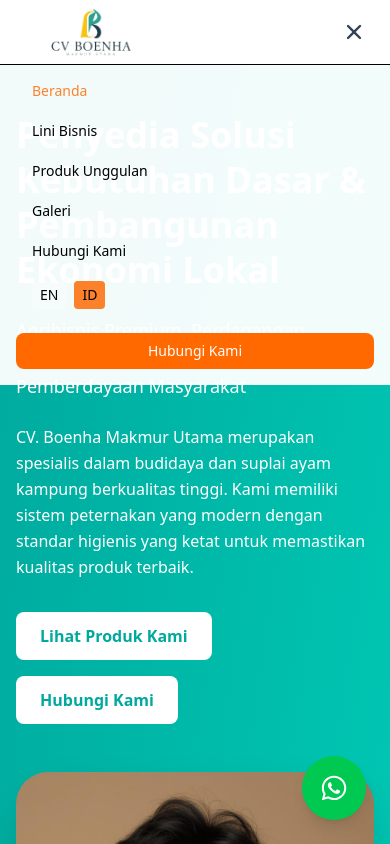
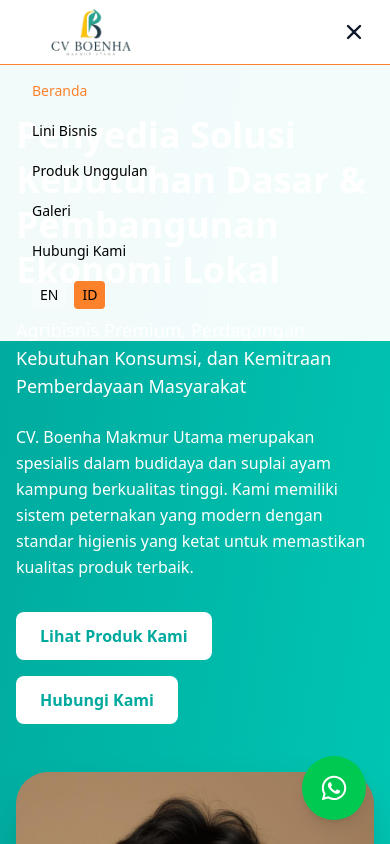
Before and after one commit to ilhambonardoo/boenha-next, a Next.js app: page / in a window 390 px wide. Both pictures are taken after a click on the button "Toggle menu". Shown: the top 844 px of the page. Built offline with nearby package versions, Linux system fonts and the light colour scheme.

Commit message:
hapus tombol hubungi kami dan merubah warna border

```diff
--- a/src/components/Layouts/Navbar.tsx
+++ b/src/components/Layouts/Navbar.tsx
@@ -22,7 +22,6 @@ export default function Navbar() {
   const pathname = usePathname();
   const { t } = useTranslation();
 
-  // Handle locale in pathname (e.g., /id/ or /en/)
   const pathWithoutLocale = pathname.replace(/^\/(id|en)/, "");
   const isActive = (path: string) =>
     pathWithoutLocale === path || (path === "/" && pathWithoutLocale === "");
@@ -59,7 +58,7 @@ export default function Navbar() {
             </div>
 
             <button
-              className="md:hidden p-2 text-slate-700"
+              className="md:hidden p-2 text-slate-900 cursor-pointer"
               onClick={() => setIsMenuOpen(!isMenuOpen)}
               aria-label="Toggle menu"
             >
@@ -69,7 +68,7 @@ export default function Navbar() {
         </div>
 
         {isMenuOpen && (
-          <div className="md:hidden bg-white/95 backdrop-blur-md border-t">
+          <div className="md:hidden bg-white/95 backdrop-blur-md border-t border-[#fc812b]">
             <div className="px-4 pt-2 pb-4 space-y-1">
               {NAV_LINKS.map((link) => (
                 <Link
@@ -88,13 +87,6 @@ export default function Navbar() {
               <div className="px-4 pt-2 pb-4">
                 <LanguageSwitcher />
               </div>
-              <Link
-                href={ROUTES.CONTACT}
-                onClick={() => setIsMenuOpen(false)}
-                className="block px-4 py-2 mt-2 bg-orange-500 text-white rounded-lg text-sm font-medium text-center hover:bg-orange-600 transition-colors"
-              >
-                {t("nav.contact")}
-              </Link>
             </div>
           </div>
         )}
```
